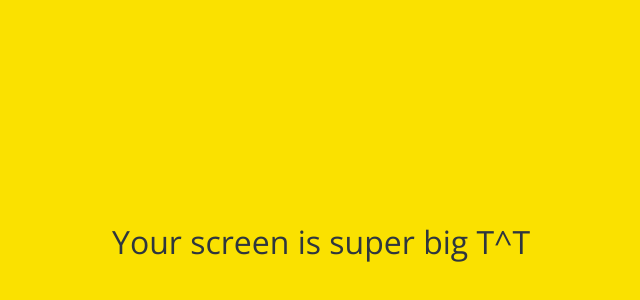
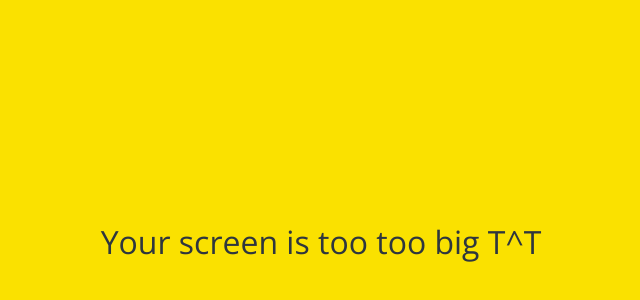
Before and after one commit to acm0209/kokoa-clone-2020, a plain HTML site: page friends.html in a window 1280 px wide. Shown: the part 158-458 px from the top of the page, without its empty margins (319-959 px from the left). Drawn offline with nearby package versions, Linux system fonts and the light colour scheme.

Commit message:
too too big

```diff
--- a/friends.html
+++ b/friends.html
@@ -101,7 +101,7 @@
     </div>
 
     <div id="no-mobile">
-        <span>Your screen is super big T^T</span>
+        <span>Your screen is too too big T^T</span>
     </div>
 
     <script
```
